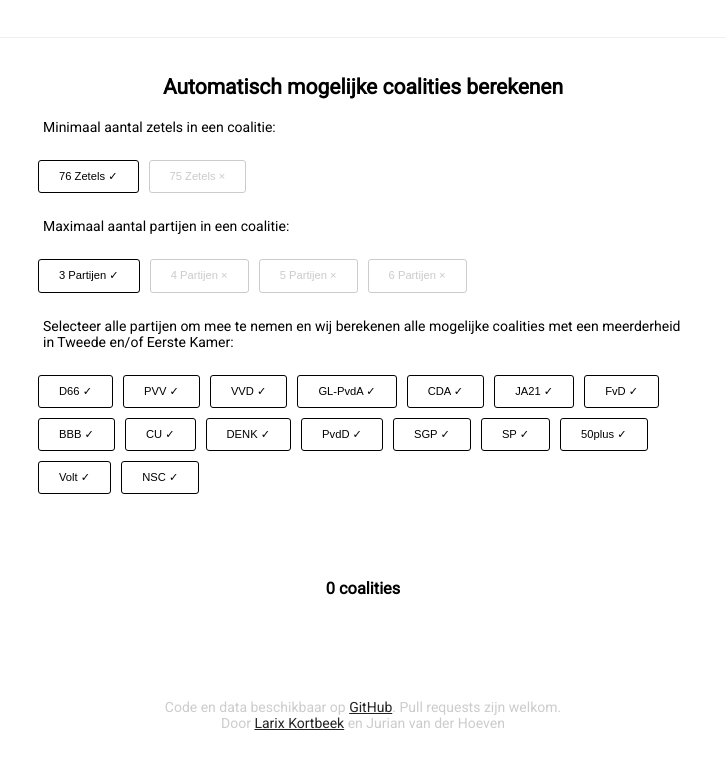
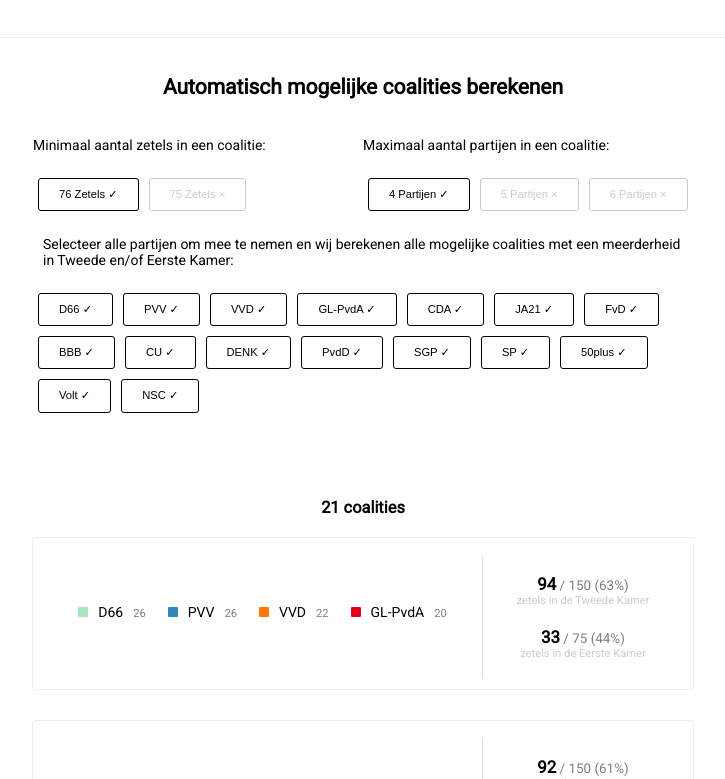
Before and after one commit to larixk/coalitiemaker.nl, a React (Create React App) app: page / in a window 1280 px wide. Shown: the part 1201-1980 px from the top of the page, without its empty margins (277-1002 px from the left). Built offline with nearby package versions, Linux system fonts and the light colour scheme.

Commit message:
Refactor Finder component layout for better responsiveness and update limit state to 4 for coalition selection.

```diff
--- a/src/components/Finder.css
+++ b/src/components/Finder.css
@@ -94,6 +94,16 @@
   margin: 0 auto;
 }
 
+@media (min-width: 750px) {
+  .Finder .toggles-row {
+    display: flex;
+    flex-direction: row;
+  }
+  .Finder .toggles-row > div {
+    width: 50%;
+  }
+}
+
 .Finder .toggles p {
  text-align: left;
 }
--- a/src/components/Finder.js
+++ b/src/components/Finder.js
@@ -11,16 +11,17 @@
   constructor() {
     super();
     this.state = {
-      limit: 3,
+      limit: 4,
       houseRequirements: [2],
       excludedParties: [],
       minSeats: 76,
     };
   }
   render() {
-    const coalitions = calculator(this.state.houseRequirements, this.state.minSeats)(
-      this.props.parties
-    )
+    const coalitions = calculator(
+      this.state.houseRequirements,
+      this.state.minSeats
+    )(this.props.parties)
       .filter((coalition) =>
         coalition.parties.every(
           (party) => !this.state.excludedParties.includes(party)
@@ -32,11 +33,14 @@
       <div className="Finder">
         <h2>Automatisch mogelijke coalities berekenen</h2>
         <div className="toggles">
+          <div className="toggles-row">
+            <div>
               <p>Minimaal aantal zetels in een coalitie:</p>
               <button
                 onClick={() => this.setState({ minSeats: 76 })}
                 className={
-              "toggle" + (this.state.minSeats === 76 ? " toggle-active" : "")
+                  "toggle" +
+                  (this.state.minSeats === 76 ? " toggle-active" : "")
                 }
               >
                 76 Zetels
@@ -44,20 +48,15 @@
               <button
                 onClick={() => this.setState({ minSeats: 75 })}
                 className={
-              "toggle" + (this.state.minSeats === 75 ? " toggle-active" : "")
+                  "toggle" +
+                  (this.state.minSeats === 75 ? " toggle-active" : "")
                 }
               >
                 75 Zetels
               </button>
+            </div>
+            <div>
               <p>Maximaal aantal partijen in een coalitie:</p>
-          <button
-            onClick={() => this.setState({ limit: 3 })}
-            className={
-              "toggle" + (this.state.limit === 3 ? " toggle-active" : "")
-            }
-          >
-            3 Partijen
-          </button>
               <button
                 onClick={() => this.setState({ limit: 4 })}
                 className={
@@ -82,6 +81,8 @@
               >
                 6 Partijen
               </button>
+            </div>
+          </div>
           <p>
             Selecteer alle partijen om mee te nemen en wij berekenen alle
             mogelijke coalities met een meerderheid in Tweede en/of Eerste
@@ -113,7 +114,6 @@
         <h3>
           {coalitions.length} coalitie
           {coalitions.length === 1 ? "" : "s"}{" "}
-
         </h3>
         <ul>
           {coalitions.map((coalition) => {
```
Lines whose indentation alone changed are shown as unchanged.
